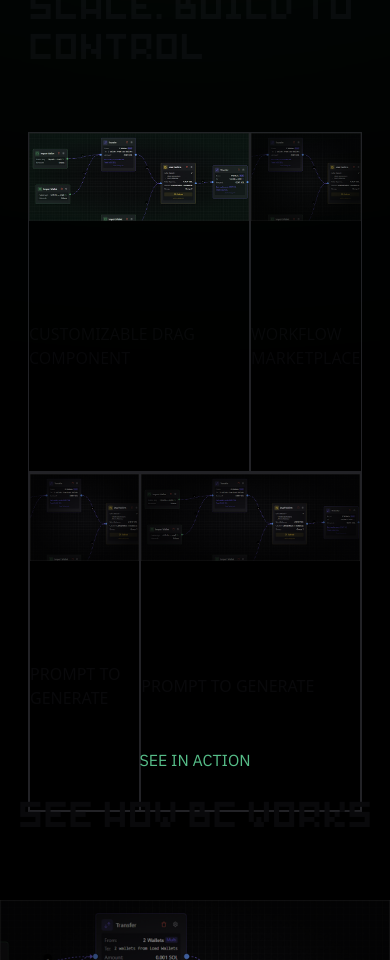
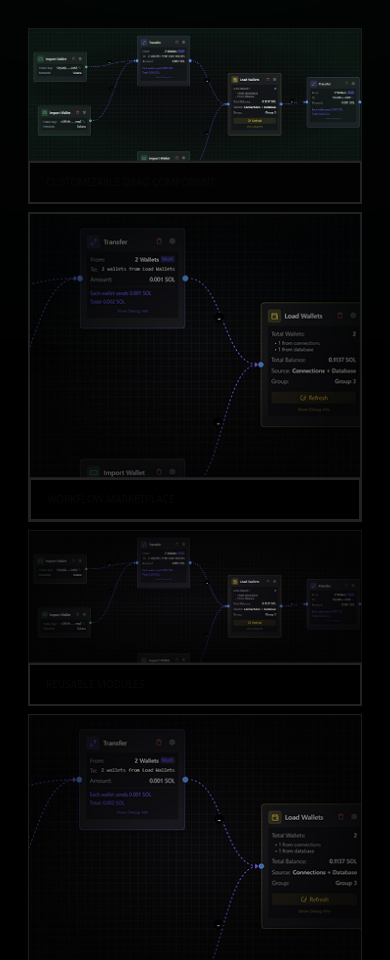
Before and after one commit to busycomputer/app, a Next.js app: page / in a window 390 px wide. Shown: the part 1040-2000 px from the top of the page. Built offline with nearby package versions, Linux system fonts and the light colour scheme.

Commit message:
chore: feature section responsive design

```diff
--- a/src/components/home/feature.tsx
+++ b/src/components/home/feature.tsx
@@ -7,35 +7,194 @@ import workFlow4 from '@/assets/images/workflow-image4.png'
 
 export default function Feature() {
   return (
-    <Bounded className="h-screen px-7">
-      <p className="font-sans-plex mx-auto w-fit text-base text-primary pt-24">FEATURES</p>
-      <h1 className="font-space mx-auto mb-16 mt-6 w-fit text-4xl">
+    <Bounded className="px-7">
+      <p className="font-sans-plex w-fit pt-24 text-base text-primary md:mx-auto">FEATURES</p>
+      <h1 className="font-space mb-10 lg:mb-16 lg:mt-6 w-fit text-2xl md:mx-auto md:text-4xl">
         DESIGN FOR SCALE. BUILD TO CONTROL
       </h1>
-      <div className="">
-        <div className="flex h-[340px] ">
-          <div className="flex flex-col border">
-            <Image src={workFlow1} alt="" className="" />
-            <div className="flex h-full items-center lg:pl-14">CUSTOMIZABLE DRAG COMPONENT</div>
+      <div className="space-y-2 md:space-y-0">
+        {/* box1 */}
+        <div className="flex flex-col items-center gap-2 md:flex-row md:gap-0">
+          <div className="max-md:w-full">
+            <div className="max-md:w-full">
+              <Image
+                src={workFlow1}
+                alt="Customizable Drag Component"
+                className="object-cover max-md:w-full"
+              />
+            </div>
+            <p className="truncate border-2 px-4 py-3 text-[10px] sm:px-5 md:px-7 md:py-4 md:text-sm lg:px-8 lg:py-5 lg:text-xl">
+              CUSTOMIZABLE DRAG COMPONENT
+            </p>
           </div>
-          <div className="flex flex-col border">
-            <Image src={workFlow2} alt="" className="" />
-            <div className="flex h-full items-center lg:pl-14">WORKFLOW MARKETPLACE</div>
+          <div className="border max-md:w-full">
+            <div className="max-md:w-full">
+              <Image
+                src={workFlow2}
+                alt="Workflow Marketplace"
+                className="object-cover max-md:w-full"
+              />
+            </div>
+            <p className="truncate border-2 px-4 py-3 text-[10px] sm:px-5 md:px-7 md:py-4 md:text-sm lg:px-8 lg:py-5 lg:text-xl">
+              WORKFLOW MARKETPLACE
+            </p>
           </div>
         </div>
-        <div className="flex h-[340px] border">
-          <div className="flex flex-col border">
-            <Image src={workFlow3} alt="" className="" />
-            <div className="flex h-full items-center lg:pl-14">PROMPT TO GENERATE</div>
+        {/* box2 */}
+        <div className="flex flex-col-reverse items-center gap-2 md:flex-row md:gap-0">
+          <div className="max-md:w-full">
+            <div className="max-md:w-full">
+              <Image
+                src={workFlow3}
+                alt="Customizable Drag Component"
+                className="object-cover max-md:w-full"
+              />
+            </div>
+            <p className="truncate border-2 px-4 py-3 text-[10px] sm:px-5 md:px-7 md:py-4 md:text-sm lg:px-8 lg:py-5 lg:text-xl">
+              PROMPT TO GENERATE
+            </p>
+          </div>
 
-          </div>
-          <div className="flex flex-col border">
-            <Image src={workFlow4} alt="" className="" />
-            <div className="flex h-full items-center lg:pl-14 ">PROMPT TO GENERATE</div>
-
+          <div className="max-md:w-full">
+            <div className="max-md:w-full">
+              <Image
+                src={workFlow4}
+                alt="Workflow Marketplace"
+                className="object-cover max-md:w-full"
+              />
+            </div>
+            <p className="truncate border-2 px-4 py-3 text-[10px] sm:px-5 md:px-7 md:py-4 md:text-sm lg:px-8 lg:py-5 lg:text-xl">
+              REUSABLE MODULES
+            </p>
           </div>
         </div>
       </div>
     </Bounded>
+
+    // <div className="space-y-6 md:space-y-10">
+    //   {/* Row 1 */}
+    //   <div className="flex flex-col gap-4 md:flex-row md:gap-6">
+    //     <div className="w-full md:w-1/2">
+    //       <Image
+    //         src={workFlow1}
+    //         alt="Customizable Drag Component"
+    //         className="h-auto w-full object-cover"
+    //       />
+    //     </div>
+    //     <div className="w-full md:w-1/2">
+    //       <Image
+    //         src={workFlow2}
+    //         alt="Workflow Marketplace"
+    //         className="h-auto w-full object-cover"
+    //       />
+    //     </div>
+    //   </div>
+    //   {/* Row 2 */}
+    //   <div className="flex flex-col gap-4 md:flex-row md:gap-6">
+    //     <div className="w-full md:w-1/2">
+    //       <Image src={workFlow3} alt="Feature 3" className="h-auto w-full object-cover" />
+    //     </div>
+    //     <div className="w-full md:w-1/2">
+    //       <Image src={workFlow4} alt="Feature 4" className="h-auto w-full object-cover" />
+    //     </div>
+    //   </div>
+    // </div>
+
+    // <div className="">
+    //   <div className="flex border">
+    //     <div className="flex flex-col border">
+    //     {/* <Image src={workFlow1} alt="" className="" /> */}
+    //     {/* <div className="flex h-full items-center lg:pl-14">CUSTOMIZABLE DRAG COMPONENT</div> */}
+    //     </div>
+    //     {/* <div className="flex flex-col border"> */}
+    //     {/* <Image src={workFlow2} alt="" className="" /> */}
+    //     {/* <div className="flex h-full items-center lg:pl-14">WORKFLOW MARKETPLACE</div> */}
+    //     {/* </div> */}
+    //   </div>
+    //   {/* <div className="flex h-[340px] border"> */}
+    //     {/* <div className="flex flex-col border"> */}
+    //     {/* <Image src={workFlow3} alt="" className="" /> */}
+    //     {/* <div className="flex h-full items-center lg:pl-14">PROMPT TO GENERATE</div> */}
+
+    //     {/* </div> */}
+    //     {/* <div className="flex flex-col border"> */}
+    //     {/* <Image src={workFlow4} alt="" className="" /> */}
+    //     {/* <div className="flex h-full items-center lg:pl-14 ">PROMPT TO GENERATE</div> */}
+
+    //     {/* </div> */}
+    //   {/* </div> */}
+    // </div>
+
+    // <Bounded className="h-screen px-7">
+    //   <p className="font-sans-plex mx-auto w-fit text-base text-primary pt-24">FEATURES</p>
+    //   <h1 className="font-space mx-auto mb-16 mt-6 w-fit text-4xl">
+    //     DESIGN FOR SCALE. BUILD TO CONTROL
+    //   </h1>
+    //   <div className="">
+    //     <div className="flex h-[340px] ">
+    //       <div className="flex flex-col border">
+    //         <Image src={workFlow1} alt="" className="" />
+    //         <div className="flex h-full items-center lg:pl-14">CUSTOMIZABLE DRAG COMPONENT</div>
+    //       </div>
+    //       <div className="flex flex-col border">
+    //         <Image src={workFlow2} alt="" className="" />
+    //         <div className="flex h-full items-center lg:pl-14">WORKFLOW MARKETPLACE</div>
+    //       </div>
+    //     </div>
+    //     <div className="flex h-[340px] border">
+    //       <div className="flex flex-col border">
+    //         <Image src={workFlow3} alt="" className="" />
+    //         <div className="flex h-full items-center lg:pl-14">PROMPT TO GENERATE</div>
+
+    //       </div>
+    //       <div className="flex flex-col border">
+    //         <Image src={workFlow4} alt="" className="" />
+    //         <div className="flex h-full items-center lg:pl-14 ">PROMPT TO GENERATE</div>
+
+    //       </div>
+    //     </div>
+    //   </div>
+    // </Bounded>
   )
 }
+// {/* <div className="space-y-8">
+// {/* box1 */}
+// <div className="flex flex-col items-center gap-6 font-medium md:flex-row md:justify-between">
+//   {/* Item 1 */}
+//   <div className="flex w-full flex-col items-center md:w-1/2">
+//     <Image
+//       src={workFlow1}
+//       alt="Customizable Drag Component"
+//       className="w-full object-cover"
+//     />
+//     <p className="mt-3 w-full truncate border-2 px-4 py-3 text-center text-[10px] sm:px-5 md:px-7 md:py-4 md:text-sm lg:px-8 lg:py-5 lg:text-xl">
+//       CUSTOMIZABLE DRAG COMPONENT
+//     </p>
+//   </div>
+//   {/* Item 2 */}
+//   <div className="flex w-full flex-col items-center md:w-1/2">
+//     <Image src={workFlow2} alt="Workflow Marketplace" className="w-full object-cover" />
+//     <p className="mt-3 w-full truncate border-2 px-4 py-3 text-center text-[10px] sm:px-5 md:px-7 md:py-4 md:text-sm lg:px-8 lg:py-5 lg:text-xl">
+//       WORKFLOW MARKETPLACE
+//     </p>
+//   </div>
+// </div>
+
+// {/* box2 */}
+// <div className="flex flex-col items-center gap-6 font-medium md:flex-row md:justify-between">
+//   {/* Item 3 */}
+//   <div className="flex w-full flex-col items-center md:w-1/2">
+//     <Image src={workFlow3} alt="Prompt to Generate" className="w-full object-cover" />
+//     <p className="mt-3 w-full truncate border-2 px-4 py-3 text-center text-[10px] sm:px-5 md:px-7 md:py-4 md:text-sm lg:px-8 lg:py-5 lg:text-xl">
+//       PROMPT TO GENERATE
+//     </p>
+//   </div>
+//   {/* Item 4 */}
+//   <div className="flex w-full flex-col items-center md:w-1/2">
+//     <Image src={workFlow4} alt="Reusable Modules" className="w-full object-cover" />
+//     <p className="mt-3 w-full truncate border-2 px-4 py-3 text-center text-[10px] sm:px-5 md:px-7 md:py-4 md:text-sm lg:px-8 lg:py-5 lg:text-xl">
+//       REUSABLE MODULES
+//     </p>
+//   </div>
+// </div>
+// </div> */}
```
